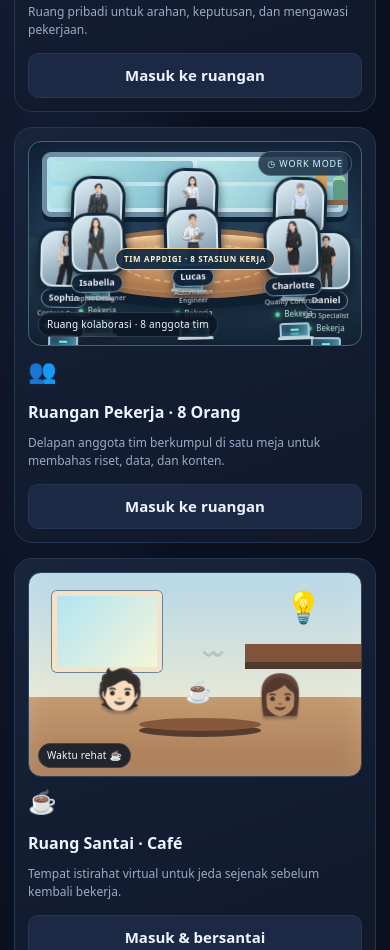
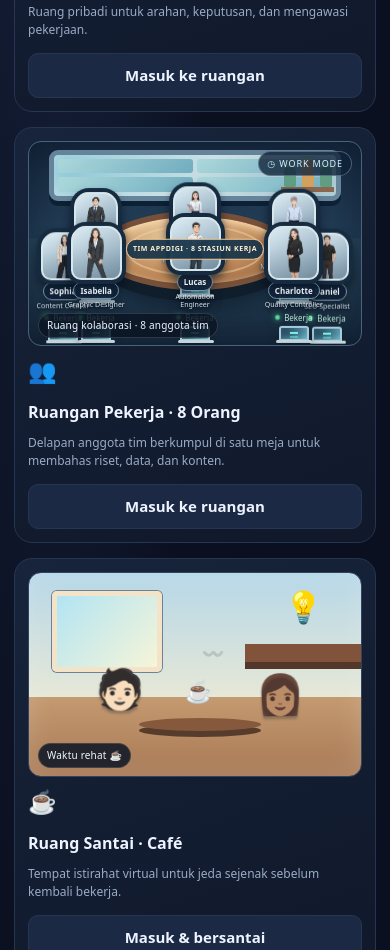
Before and after one commit to dickv940-star/Officeme, a plain HTML site: page index.html in a window 390 px wide. Shown: the part 1447-2397 px from the top of the page. Drawn offline with Linux system fonts and the light colour scheme.

Commit message:
Arrange AI workers seated around a circular conference table

```diff
--- a/index.html
+++ b/index.html
@@ -60,6 +60,52 @@
 @keyframes typingArm{from{transform:rotate(-24deg) translateY(0)}to{transform:rotate(18deg) translateY(2px)}}
 .worker-station-label{position:absolute;z-index:6;left:50%;top:49%;transform:translate(-50%,-50%);font-size:10px;font-weight:800;color:#f7ead8;background:#6d472f;border:1px solid #f0c996;border-radius:20px;padding:4px 8px;white-space:nowrap}
 .worker-scene .scene-label{z-index:7}
+
+/* Circular seated conference layout: all eight portraits sit around the same round table */
+.worker-scene{height:390px;background:radial-gradient(ellipse at 50% 54%,#36556b 0%,#213c53 48%,#14283d 100%)}
+.worker-scene .office-window{left:6%;right:6%;top:4%;height:25%;opacity:.92}
+.worker-scene .office-shelf{top:5%;right:8%;height:20%}
+.worker-scene .worker-table{left:26%;right:26%;top:32%;height:42%;border-radius:50%;background:radial-gradient(ellipse at 38% 28%,#e7c89c 0%,#c18b5b 54%,#865637 100%);border:6px solid #765039;box-shadow:0 11px 0 #101d2b,0 18px 22px #07111f99,inset 0 3px 8px #ffe2b6}
+.worker-scene .worker-table:after{inset:12%;border:2px solid #f2d3a6;border-radius:50%;opacity:.5}
+.worker-scene .table-glow{left:35%;top:18%;width:30%;height:60%;background:#ffe3a61f}
+.worker-scene .meeting-device{left:calc(50% - 12px);top:44%;width:24px;height:24px}
+.worker-scene .worker-person{width:82px;gap:2px;animation:seatBob 3.2s ease-in-out infinite;animation-delay:var(--person-delay);transform-origin:50% 90%}
+.worker-scene .person-photo{width:55px;height:59px;border-radius:15px 15px 10px 10px;border-width:2px;box-shadow:0 0 0 4px #172b40,0 5px 10px #06101b99}
+.worker-scene .person-photo img{object-position:center 18%}
+.worker-scene .person-name{padding:3px 6px;font-size:9px}
+.worker-scene .person-role{font-size:8px}
+.worker-scene .person-laptop{margin-top:0}
+.worker-scene .worker-person.p1{left:17%;top:25%}
+.worker-scene .worker-person.p2{left:calc(50% - 41px);top:22%}
+.worker-scene .worker-person.p3{right:17%;top:25%}
+.worker-scene .worker-person.p4{left:1%;top:43%}
+.worker-scene .worker-person.p5{right:1%;top:43%}
+.worker-scene .worker-person.p6{left:17%;bottom:0}
+.worker-scene .worker-person.p7{left:calc(50% - 41px);bottom:0}
+.worker-scene .worker-person.p8{right:17%;bottom:0}
+.worker-scene .worker-person.p6 .person-photo,.worker-scene .worker-person.p7 .person-photo,.worker-scene .worker-person.p8 .person-photo{width:51px;height:54px}
+.worker-scene .person-laptop i{background:linear-gradient(135deg,#112840,#63a5b9)}
+.worker-scene .worker-station-label{top:52%;font-size:9px;background:#19354aee}
+.worker-scene .scene-label{left:9px;bottom:7px}
+@keyframes seatBob{0%,100%{translate:0 0}50%{translate:0 -2px}}
+@media(max-width:650px){
+ .worker-scene{height:405px}
+ .worker-scene .worker-table{left:21%;right:21%;top:34%;height:39%}
+ .worker-scene .worker-person{width:68px}
+ .worker-scene .person-photo{width:44px;height:48px}
+ .worker-scene .person-name{font-size:8px}
+ .worker-scene .person-role{font-size:7px;max-width:76px}
+ .worker-scene .worker-person.p1{left:10%;top:26%}
+ .worker-scene .worker-person.p2{left:calc(50% - 34px);top:23%}
+ .worker-scene .worker-person.p3{right:10%;top:26%}
+ .worker-scene .worker-person.p4{left:0;top:45%}
+ .worker-scene .worker-person.p5{right:0;top:45%}
+ .worker-scene .worker-person.p6{left:10%;bottom:0}
+ .worker-scene .worker-person.p7{left:calc(50% - 34px);bottom:0}
+ .worker-scene .worker-person.p8{right:10%;bottom:0}
+ .worker-scene .worker-station-label{top:53%;font-size:7px;padding:4px 6px}
+}
+
 /* Workspace upgrade: character portraits, richer office environment, and eight named stations */
 .worker-scene{height:340px;overflow:hidden;background:linear-gradient(180deg,#182b43 0%,#25415a 47%,#2d4c61 48%,#192c40 100%);border-color:#49637a;box-shadow:inset 0 0 50px #07111f99}
 .worker-scene:before{display:none}
```
